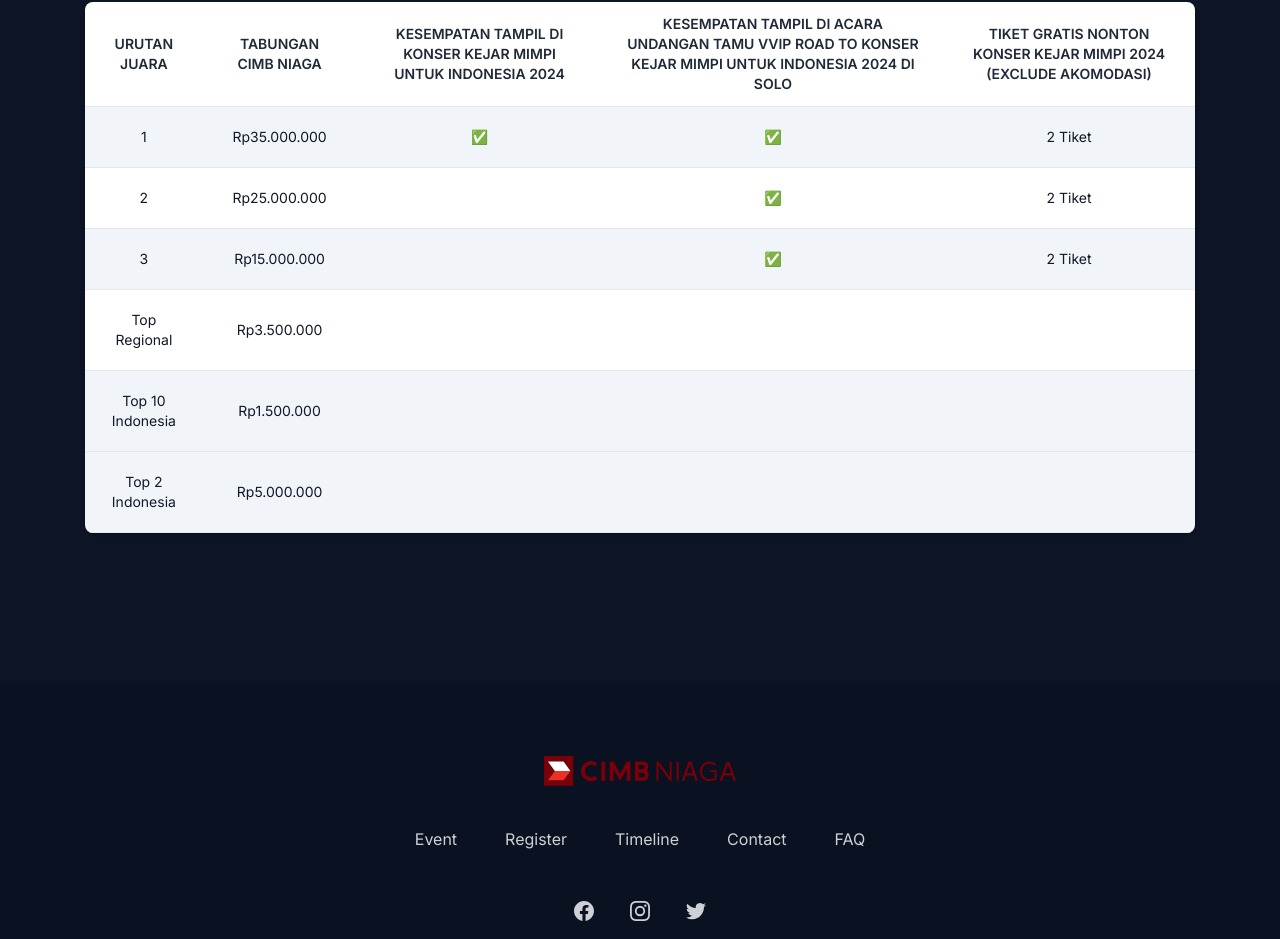
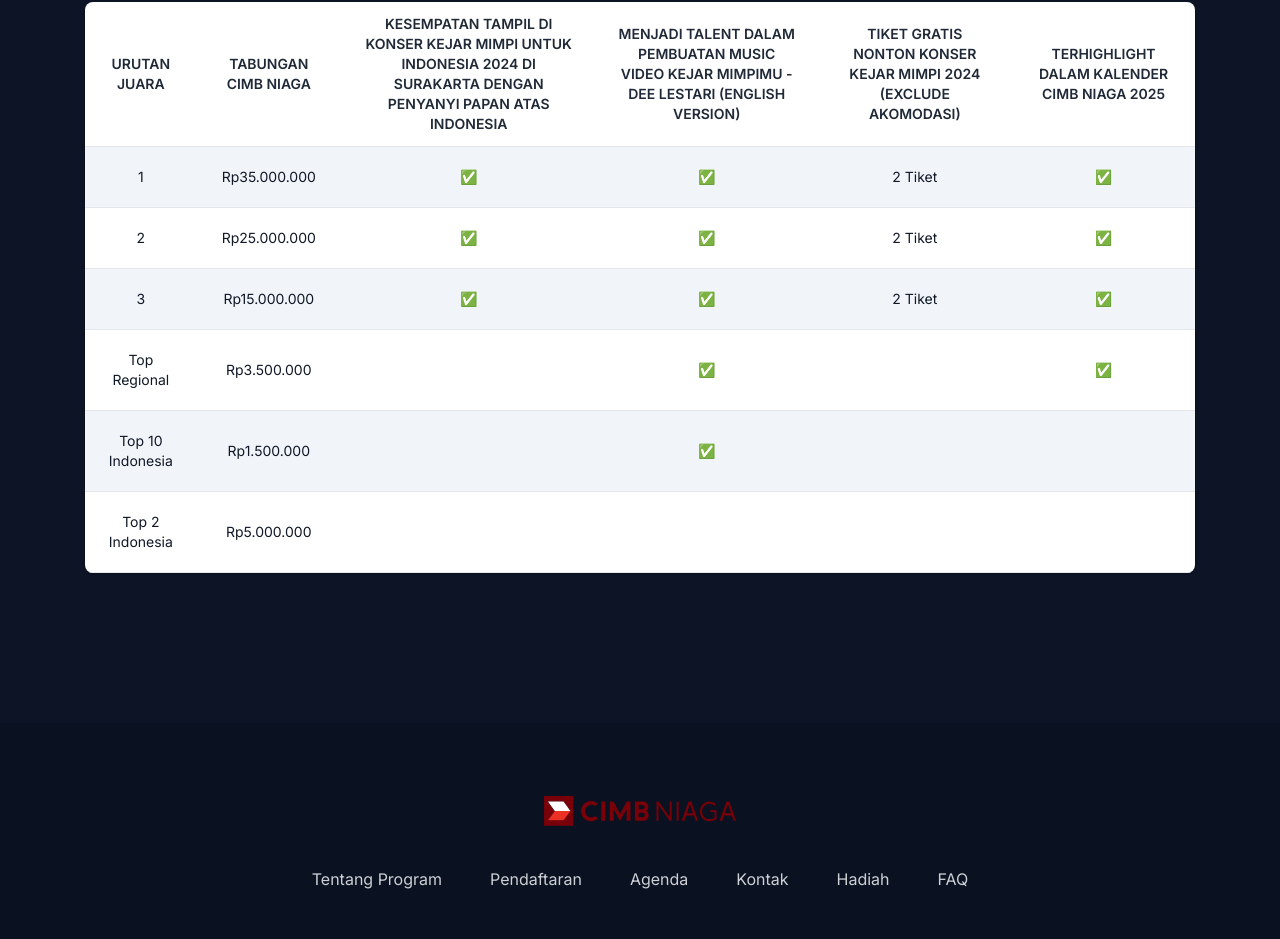
Before and after one commit to Justrezy007/kejarmimpirisingstart, a Next.js app: page /prize in a window 1280 px wide. Shown: the part 246-1185 px from the top of the page. Built offline with nearby package versions, Linux system fonts and the light colour scheme.

Commit message:
Full CR8 Fix

```diff
--- a/src/app/components/description.tsx
+++ b/src/app/components/description.tsx
@@ -21,17 +21,16 @@
     return (
 
         <div id="event" className="bg-base-100 w-full md:w-10/12 flex flex-col md:flex-row mx-auto pt-28 overflow-hidden relative lg:items-center">
-            <div className="flex-1 md:order-1 order-2 py-12 px-8 md:px-6 lg:py-16  z-20">
+            <div className="flex-1 md:order-1 order-2 py-12 px-8 md:px-2 lg:py-16 z-20">
                 <h2 className="text-3xl font-extrabold text-white sm:text-4xl">
                     <span className="block">
                     CIMB Niaga Rising Start: <br />Singing Competition 2024
                     </span>
                 </h2>
                 <p className="text-md mt-4 text-gray-300 text-justify">
-                    Kejar Mimpi Rising Start Singing Competition 2024 adalah salah satu aktivasi program Kejar Mimpi, dimana CIMB Niaga mencari penyanyi bertalenta di seluruh Indonesia. Pemenang akan berkesempatan untuk menyanyikan lagu  &quot;Kejar Mimpimu&quot; karya Dee Lestari bersama Andi Rianto dan penyanyi papan atas Indonesia di konser Kejar Mimpi untuk Indonesia 2024 pada bulan Agustus 2024 mendatang.
-                </p>
+                Kejar Mimpi Rising Start Singing Competition 2024 adalah salah satu aktivasi program Kejar Mimpi, dimana CIMB Niaga mencari penyanyi bertalenta di seluruh Indonesia. Pemenang akan berkesempatan untuk menyanyikan lagu "Kejar Mimpimu" karya Dee Lestari bersama Andi Rianto dan penyanyi papan atas Indonesia di konser Kejar Mimpi untuk Indonesia 2024 pada bulan Agustus 2024 mendatang.                </p>
                 <p className="text-md mt-4 text-gray-300">
-                Tahun ini, Kompetisi Rising Start Singing Competition 2024 diadakan lintas CIMB Group yang terdiri dari negara XXX, XXX, XXX, dan XXX
+                Tahun ini, Kompetisi Rising Start Singing Competition 2024 diadakan lintas negara-negara di Asia Tenggara yang merupakan bagian dari CIMB Group.
                 </p>
                 <p className="text-md mt-4 text-gray-300">
                 Yuk #KejarMimpi bersama CIMB Niaga!
--- a/src/app/components/footer.tsx
+++ b/src/app/components/footer.tsx
@@ -1,6 +1,7 @@
 'use client'
 import React from 'react'
 import { usePathname } from 'next/navigation'
+import Link from 'next/link'
 
 const Footer = () => {
     const path = usePathname()
@@ -16,20 +17,22 @@
 
                 <ul className="mt-8 flex flex-wrap justify-center gap-6 md:gap-8 lg:gap-12">
                     <li>
-                        <a className="text-neutral-content transition hover:text-neutral-content/75" href="#event"> Event </a>
+                        <a className="text-neutral-content transition hover:text-neutral-content/75" href="#event"> Tentang Program </a>
                     </li>
 
                     <li>
-                        <a className="text-neutral-content transition hover:text-neutral-content/75" href="#register"> Register </a>
+                        <a className="text-neutral-content transition hover:text-neutral-content/75" href="#register"> Pendaftaran </a>
                     </li>
 
                     <li>
-                        <a className="text-neutral-content transition hover:text-neutral-content/75" href="#timeline"> Timeline </a>
+                        <a className="text-neutral-content transition hover:text-neutral-content/75" href="#timeline"> Agenda </a>
                     </li>
 
                     <li>
-                        <a className="text-neutral-content transition hover:text-neutral-content/75" href="#contact"> Contact </a>
+                        <a className="text-neutral-content transition hover:text-neutral-content/75" href="#contact"> Kontak </a>
                     </li>
+
+                    <li><Link className='text-neutral-content transition hover:text-neutral-content/75' href='/prize'>Hadiah</Link></li>
 
                     <li>
                         <a className="text-neutral-content transition hover:text-neutral-content/75" href="#faq"> FAQ </a>
--- a/src/app/components/hero.tsx
+++ b/src/app/components/hero.tsx
@@ -9,7 +9,7 @@
 
     return (
         <div id="register" style={{
-            backgroundImage: "url('./KV.JPG')",
+            backgroundImage: "url('./KV.jpg')",
             backgroundRepeat: "no-repeat",
             backgroundSize: "cover",
         }} className="hero md:min-h-screen h-[42rem] mx-auto overflow-y-hidden bg-cover bg-center bg-no-repeat shadow-lg">
--- a/src/app/components/map.tsx
+++ b/src/app/components/map.tsx
@@ -34,9 +34,10 @@
   return (
     <div className='flex relative justify-center items-center w-full mx-auto py-12 bg-base-300'>
       <div className='w-full h-full flex gap-5 justify-around items-center absolute top-0 left-0 px-4 md:px-32'>
-        <Card city={"Jakarta"} img={'/jakarta.jpg'} quota={150} tanggal={"Sabtu, 15 Juni 2024"} data={data[0]} place={'CIMB Niaga Icon Pondok Indah'}/>
+
         <Card city={"Manado"} img={'/manado.jpeg'} quota={75} tanggal={"Sabtu, 18 Mei 2024"} data={data[1]} place={'Bumi Beringin Drinks & Eatery'} />
         <Card city={"Jogja"} img={'/jogja.jpg'} quota={75} tanggal={"Sabtu, 1 Juni 2024"} data={data[2]} place={'Defreshco Coffee & Bistro'} />
+        <Card city={"Jakarta"} img={'/jakarta.jpg'} quota={150} tanggal={"Sabtu, 15 Juni 2024"} data={data[0]} place={'CIMB Niaga Icon Pondok Indah'}/>
 
       </div>
       <Image className='h-72' src={"/Map.svg"} alt='map' width={780} height={320} />
--- a/src/app/page.tsx
+++ b/src/app/page.tsx
@@ -12,7 +12,7 @@
 
 export default function Home() {
   return (
-    <main>
+    <main className="pt-16">
       {/* Fixed Whatsapp */}
       <a className="fixed z-30 bottom-7 shadow-lg cursor-pointer right-10 bg-base-100 w-16 h-16 flex justify-center items-center rounded-full">
         <BsWhatsapp className="w-8 h-8" />
--- a/src/app/prize/page.tsx
+++ b/src/app/prize/page.tsx
@@ -5,7 +5,7 @@
     <div className="bg-base-200 py-24">
       <h2 className="text-3xl font-extrabold my-8 text-white sm:text-4xl text-center">
         <span className="block">
-          CIMB Niaga Rising Start <span className='text-rose-700'>Prize!</span>
+        <span className='text-rose-700'>Hadiah</span> CIMB Niaga Rising Start
         </span>
       </h2>
       <div className="container w-11/12 px-4 mx-auto sm:px-8">
@@ -17,9 +17,10 @@
                   <tr>
                     <th scope="col" className="px-5 py-3 text-sm font-semibold text-gray-800 uppercase bg-white border-b border-gray-200 text-center">Urutan Juara</th>
                     <th scope="col" className="px-5 py-3 text-sm font-semibold text-gray-800 uppercase bg-white border-b border-gray-200 text-center">Tabungan CIMB Niaga</th>
-                    <th scope="col" className="px-5 py-3 text-sm font-semibold text-gray-800 uppercase bg-white border-b border-gray-200 text-center">Kesempatan tampil di Konser  Kejar Mimpi untuk Indonesia 2024</th>
-                    <th scope="col" className="px-5 py-3 text-sm font-semibold text-gray-800 uppercase bg-white border-b border-gray-200 text-center">Kesempatan tampil di acara undangan tamu VVIP Road to Konser Kejar Mimpi  untuk Indonesia 2024 di Solo</th>
+                    <th scope="col" className="px-5 py-3 text-sm font-semibold text-gray-800 uppercase bg-white border-b border-gray-200 text-center">Kesempatan tampil di Konser Kejar Mimpi untuk Indonesia 2024 di Surakarta dengan penyanyi papan atas Indonesia</th>
+                    <th scope="col" className="px-5 py-3 text-sm font-semibold text-gray-800 uppercase bg-white border-b border-gray-200 text-center">Menjadi talent dalam pembuatan Music Video Kejar Mimpimu - Dee Lestari (English Version)</th>
                     <th scope="col" className="px-5 py-3 text-sm font-semibold text-gray-800 uppercase bg-white border-b border-gray-200 text-center">Tiket Gratis Nonton Konser Kejar Mimpi 2024 (Exclude Akomodasi)</th>
+                    <th scope="col" className="px-5 py-3 text-sm font-semibold text-gray-800 uppercase bg-white border-b border-gray-200 text-center">Terhighlight dalam kalender CIMB Niaga 2025</th>
                   </tr>
                 </thead>
                 <tbody>
@@ -34,6 +35,8 @@
                       <p className='text-gray-900 whitespace-no-wrap'>✅</p></td>
                     <td className='px-5 py-5 text-sm bg-slate-100 border-b border-gray-200 text-center'>
                       <p className='text-gray-900 whitespace-no-wrap'>2 Tiket</p></td>
+                      <td className='px-5 py-5 text-sm bg-slate-100 border-b border-gray-200 text-center'>
+                      <p className='text-gray-900 whitespace-no-wrap'>✅</p></td>
                   </tr>
 
                   <tr className='text-center'>
@@ -42,12 +45,13 @@
                     <td className='px-5 py-5 text-sm bg-white border-b border-gray-200 text-center'>
                       <p className='text-gray-900 whitespace-no-wrap'>Rp25.000.000</p></td>
                     <td className='px-5 py-5 text-sm bg-white border-b border-gray-200 text-center'>
-                      <p className='text-gray-900 whitespace-no-wrap'>
-                    </p></td>
+                      <p className='text-gray-900 whitespace-no-wrap'>✅</p></td>
                     <td className='px-5 py-5 text-sm bg-white border-b border-gray-200 text-center'>
                       <p className='text-gray-900 whitespace-no-wrap'>✅</p></td>
                     <td className='px-5 py-5 text-sm bg-white border-b border-gray-200 text-center'>
                       <p className='text-gray-900 whitespace-no-wrap'>2 Tiket</p></td>
+                      <td className='px-5 py-5 text-sm bg-white border-b border-gray-200 text-center'>
+                      <p className='text-gray-900 whitespace-no-wrap'>✅</p></td>
                   </tr>
 
                   <tr className='text-center'>
@@ -55,13 +59,14 @@
                       <p className='text-gray-900 whitespace-no-wrap'>3</p></td>
                     <td className='px-5 py-5 text-sm bg-slate-100 border-b border-gray-200 text-center'>
                       <p className='text-gray-900 whitespace-no-wrap'>Rp15.000.000</p></td>
-                    <td className='px-5 py-5 text-sm bg-slate-100 border-b border-gray-200 text-center'>
-                      <p className='text-gray-900 whitespace-no-wrap'>
-                    </p></td>
+                      <td className='px-5 py-5 text-sm bg-slate-100 border-b border-gray-200 text-center'>
+                      <p className='text-gray-900 whitespace-no-wrap'>✅</p></td>
                     <td className='px-5 py-5 text-sm bg-slate-100 border-b border-gray-200 text-center'>
                       <p className='text-gray-900 whitespace-no-wrap'>✅</p></td>
                     <td className='px-5 py-5 text-sm bg-slate-100 border-b border-gray-200 text-center'>
                       <p className='text-gray-900 whitespace-no-wrap'>2 Tiket</p></td>
+                      <td className='px-5 py-5 text-sm bg-slate-100 border-b border-gray-200 text-center'>
+                      <p className='text-gray-900 whitespace-no-wrap'>✅</p></td>
                   </tr>
                   <tr className='text-center'>
                     <td className='px-5 py-5 text-sm bg-white border-b border-gray-200 text-center'>
@@ -72,11 +77,12 @@
                       <p className='text-gray-900 whitespace-no-wrap'>
                     </p></td>
                     <td className='px-5 py-5 text-sm bg-white border-b border-gray-200 text-center'>
+                      <p className='text-gray-900 whitespace-no-wrap'>✅</p></td>
+                    <td className='px-5 py-5 text-sm bg-white border-b border-gray-200 text-center'>
                       <p className='text-gray-900 whitespace-no-wrap'>
                     </p></td>
                     <td className='px-5 py-5 text-sm bg-white border-b border-gray-200 text-center'>
-                      <p className='text-gray-900 whitespace-no-wrap'>
-                    </p></td>
+                      <p className='text-gray-900 whitespace-no-wrap'>✅</p></td>
                   </tr>
                   <tr className='text-center'>
                     <td className='px-5 py-5 text-sm bg-slate-100 border-b border-gray-200 text-center'>
@@ -87,26 +93,29 @@
                       <p className='text-gray-900 whitespace-no-wrap'>
                     </p></td>
                     <td className='px-5 py-5 text-sm bg-slate-100 border-b border-gray-200 text-center'>
-                      <p className='text-gray-900 whitespace-no-wrap'>
-                    </p></td>
-                    <td className='px-5 py-5 text-sm bg-slate-100 border-b border-gray-200 text-center'>
-                      <p className='text-gray-900 whitespace-no-wrap'>
-                    </p></td>
-                  </tr>
-                  <tr className='text-center'>
-                    <td className='px-5 py-5 text-sm bg-slate-100 border-b border-gray-200 text-center'>
-                      <p className='text-gray-900 whitespace-no-wrap'>Top 2 Indonesia</p></td>
-                    <td className='px-5 py-5 text-sm bg-slate-100 border-b border-gray-200 text-center'>
-                      <p className='text-gray-900 whitespace-no-wrap'>Rp5.000.000</p></td>
+                      <p className='text-gray-900 whitespace-no-wrap'>✅</p></td>
                     <td className='px-5 py-5 text-sm bg-slate-100 border-b border-gray-200 text-center'>
                       <p className='text-gray-900 whitespace-no-wrap'>
                     </p></td>
                     <td className='px-5 py-5 text-sm bg-slate-100 border-b border-gray-200 text-center'>
+                      <p className='text-gray-900 whitespace-no-wrap'></p></td>
+                  </tr>
+                  <tr className='text-center'>
+                    <td className='px-5 py-5 text-sm bg-white border-b border-gray-200 text-center'>
+                      <p className='text-gray-900 whitespace-no-wrap'>Top 2 Indonesia</p></td>
+                    <td className='px-5 py-5 text-sm bg-white border-b border-gray-200 text-center'>
+                      <p className='text-gray-900 whitespace-no-wrap'>Rp5.000.000</p></td>
+                    <td className='px-5 py-5 text-sm bg-white border-b border-gray-200 text-center'>
                       <p className='text-gray-900 whitespace-no-wrap'>
                     </p></td>
-                    <td className='px-5 py-5 text-sm bg-slate-100 border-b border-gray-200 text-center'>
+                    <td className='px-5 py-5 text-sm bg-white border-b border-gray-200 text-center'>
                       <p className='text-gray-900 whitespace-no-wrap'>
                     </p></td>
+                    <td className='px-5 py-5 text-sm bg-white border-b border-gray-200 text-center'>
+                      <p className='text-gray-900 whitespace-no-wrap'>
+                    </p></td>
+                    <td className='px-5 py-5 text-sm bg-white border-b border-gray-200 text-center'>
+                      <p className='text-gray-900 whitespace-no-wrap'></p></td>
                   </tr>
                 </tbody>
               </table>
```
Also changed, not shown: src/app/components/FAQ.tsx (+18 -23 lines), src/app/components/requirement.tsx (+7 -7 lines), src/app/components/timeline.tsx (+7 -7 lines), src/app/register-offline/page.tsx (+10 -1 lines), src/app/register-online/page.tsx (+8 -1 lines), public/SS_Octopay.jpeg (added).
